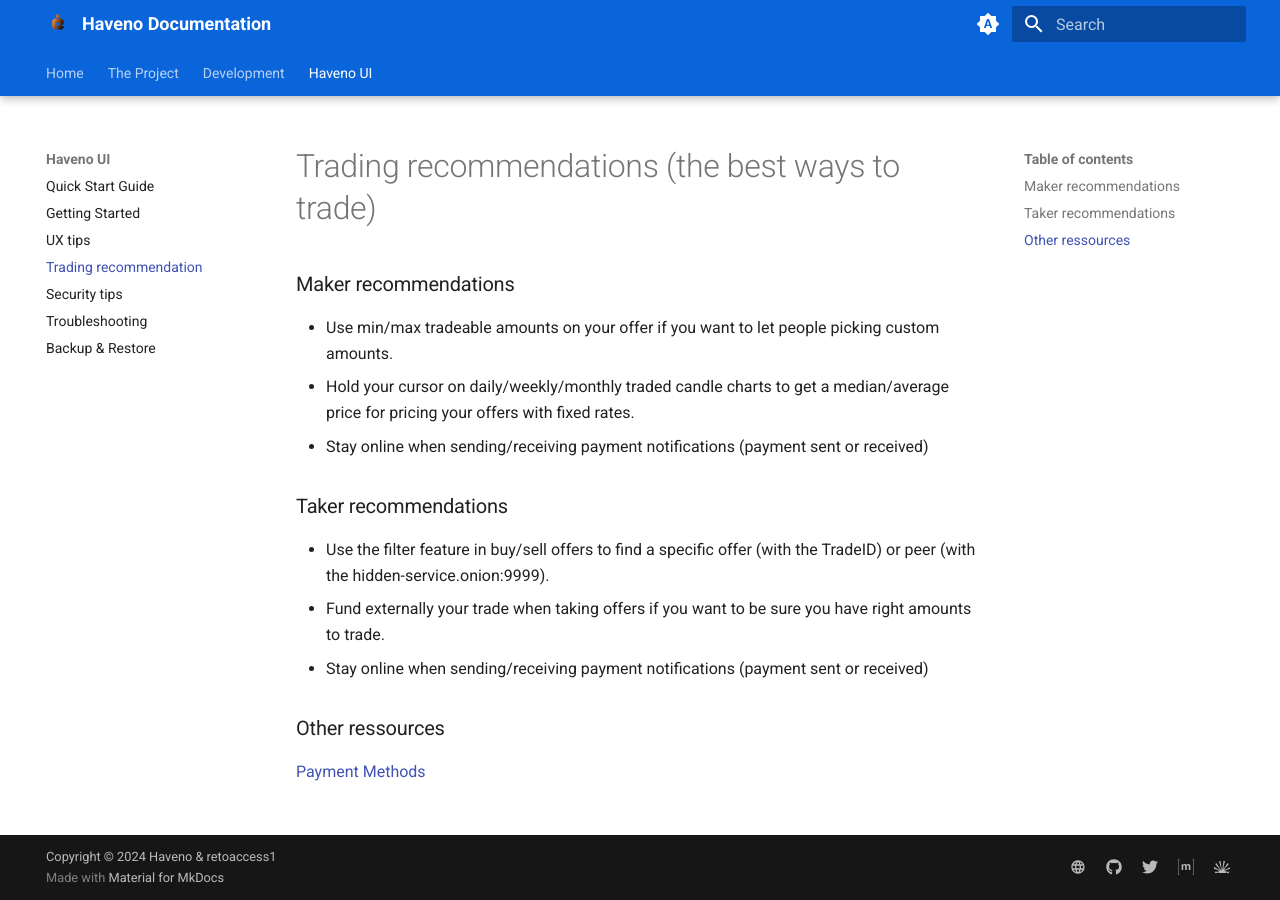
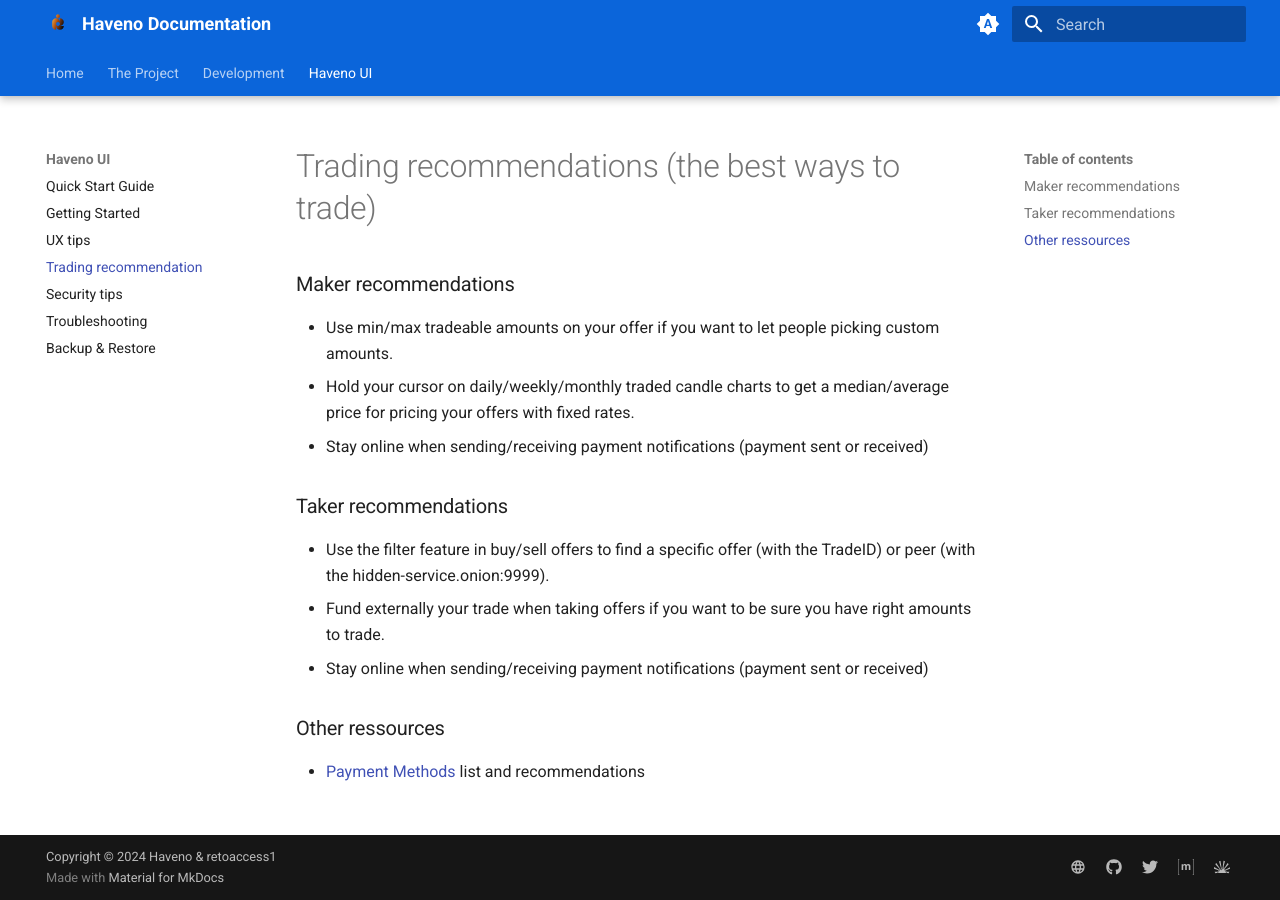
Before and after one commit to boldsuck/haveno-reto-docs, an MkDocs documentation site: the page built from docs/haveno-ui/trading-recommendations.md, in a window 1280 px wide. Built offline with MkDocs 1.6.1 and Material for MkDocs 9.7.7, drawn with Linux system fonts in a browser that asks for light colours; plug-ins that fetch from the network failed and are left out; the version menu is left out.

Commit message:
Update trading-recommendations.md

```diff
--- a/docs/haveno-ui/trading-recommendations.md
+++ b/docs/haveno-ui/trading-recommendations.md
@@ -14,4 +14,4 @@
 
 ### Other ressources
 
-[Payment Methods](../the-project/payment_methods/0-all-methods.md)
+- [Payment Methods](../the-project/payment_methods/0-all-methods.md) list and recommendations
```
